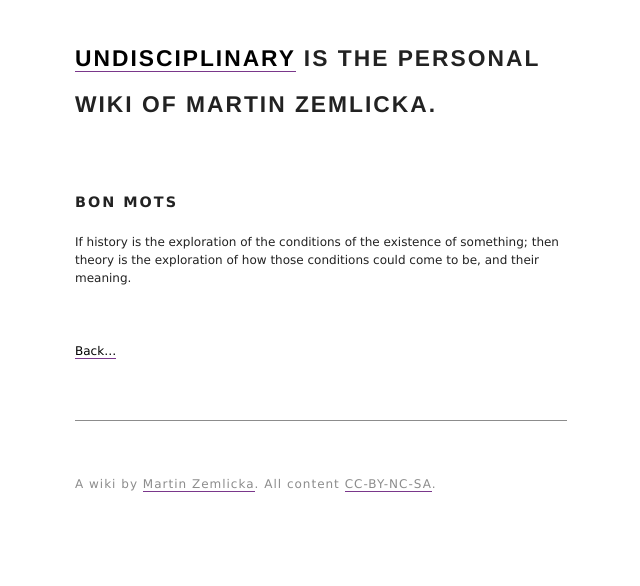
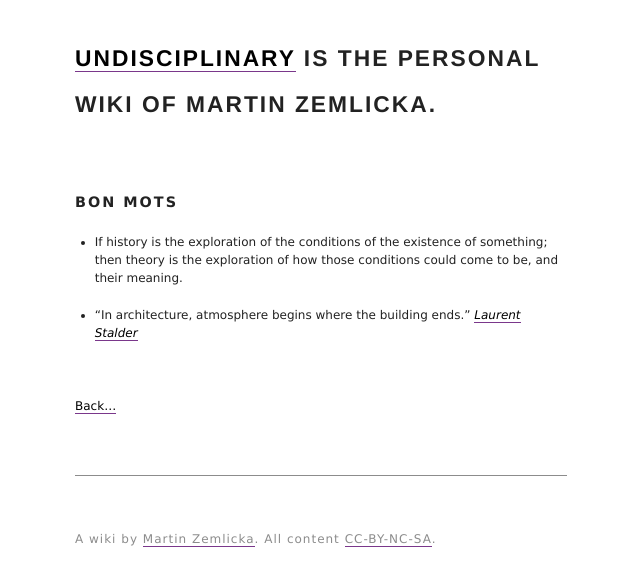
Before and after one commit to zmlka/undisciplinary, a Jekyll site: the page built from bon_mots.md, in a window 1280 px wide. Shown: the top 586 px of the page, without its empty margins (319-959 px from the left). Built offline with Jekyll 4.4.1, drawn with Linux system fonts in a browser that asks for light colours.

Commit message:
adding Stalder quote

```diff
--- a/bon_mots.md
+++ b/bon_mots.md
@@ -5,4 +5,6 @@ tags: quotes, sayings,
 snippet: Bon mots that I managed to collect here, which is not many.
 ---
 
-If history is the exploration of the conditions of the existence of something; then theory is the exploration of how those conditions could come to be, and their meaning.
+- If history is the exploration of the conditions of the existence of something; then theory is the exploration of how those conditions could come to be, and their meaning.
+
+- "In architecture, atmosphere begins where the building ends." <cite>[Laurent Stalder](stalder_caruso)</cite>
```
